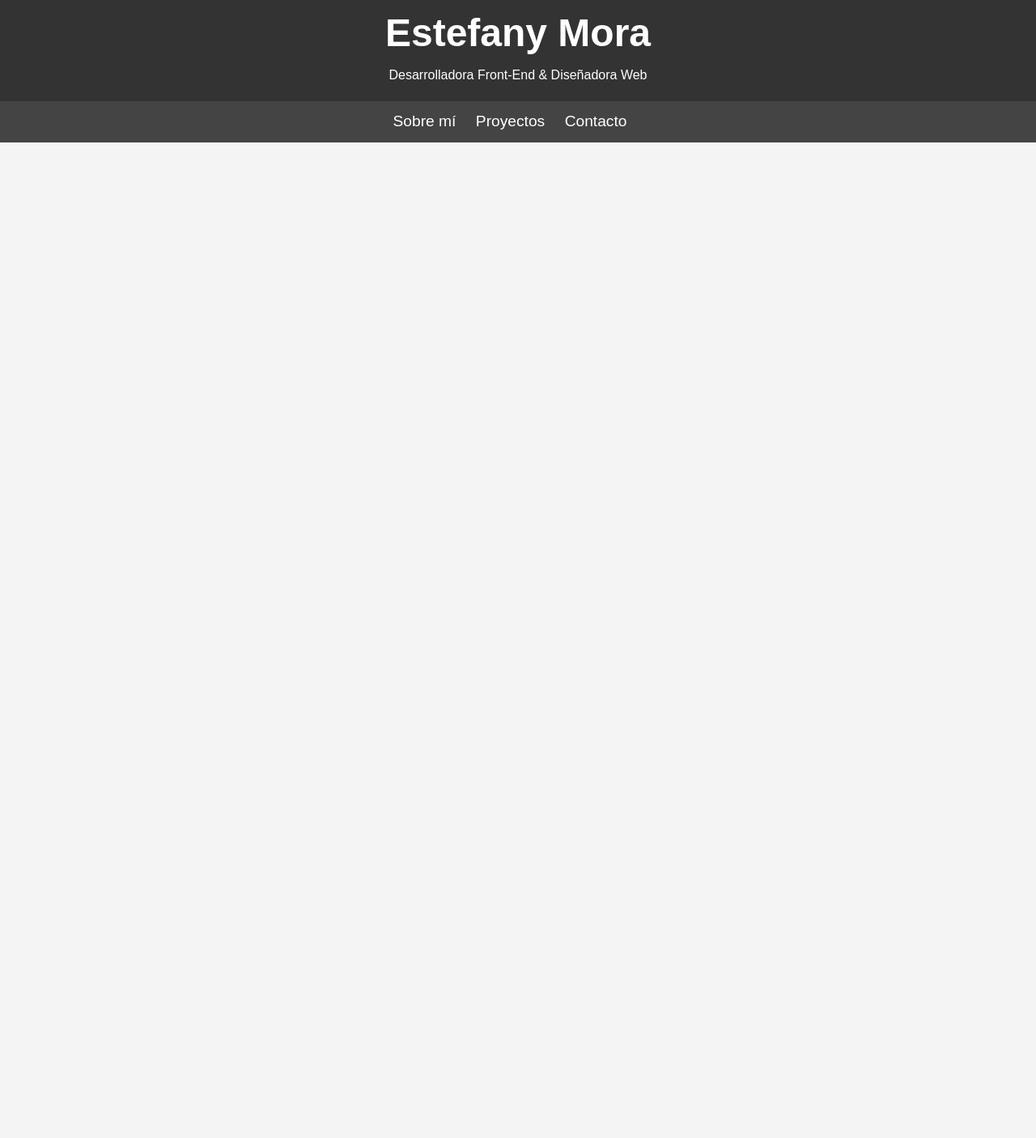
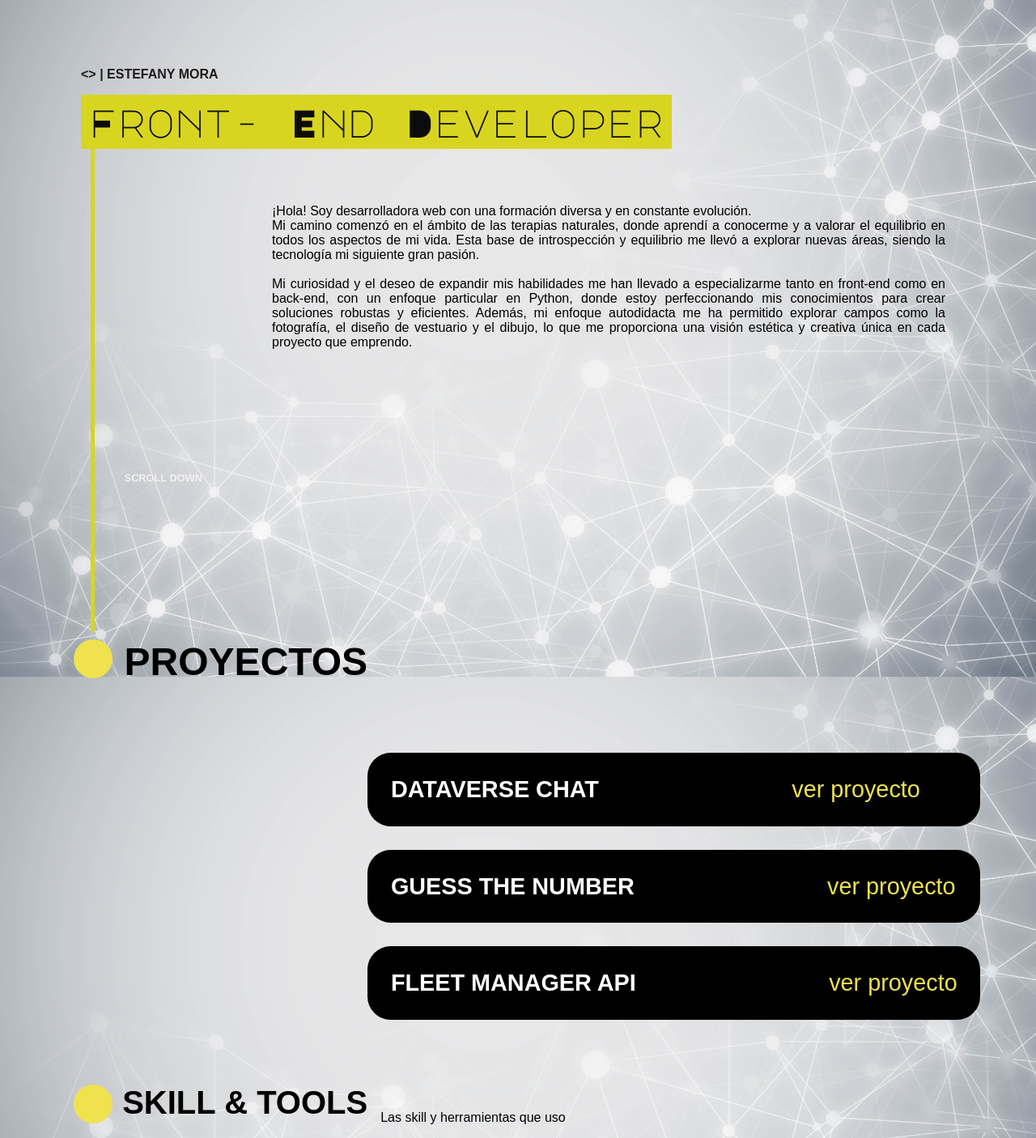
Before and after one commit to estefanymoramellado/estefanymoramellado.github.io, a plain HTML site: page index.html in a window 1280 px wide. Shown: the part 17-1423 px from the top of the page at 81% size. Before the commit the page ends 800 px from the top, so only its background shows below. Drawn offline with Linux system fonts and the light colour scheme; a web font is replaced by a local one.

Commit message:
Diseño de about, projects y skill

```diff
--- a/index.html
+++ b/index.html
@@ -1,24 +1,87 @@
 <!DOCTYPE html>
 <html lang="es">
+
 <head>
     <meta charset="UTF-8">
     <meta name="viewport" content="width=device-width, initial-scale=1.0">
     <meta name="author" content="Estefany Moramellado">
     <title>Portafolio de Estefany</title>
     <link rel="stylesheet" href="styles.css">
+    <link rel="preconnect" href="https://fonts.googleapis.com">
+    <link rel="preconnect" href="https://fonts.gstatic.com" crossorigin>
+    <link href="https://fonts.googleapis.com/css2?family=Fresca&family=Major+Mono+Display&display=swap"
+        rel="stylesheet">
+    <link rel="preconnect" href="https://fonts.googleapis.com">
+    <link rel="preconnect" href="https://fonts.gstatic.com" crossorigin>
+    <link href="https://fonts.googleapis.com/css2?family=Anton+SC&family=Fresca&family=Major+Mono+Display&display=swap"
+        rel="stylesheet">
+
+
 </head>
+
 <body>
     <header>
         <div class="container1">
-            <h1>Estefany Mora</h1>
-            <p>Desarrolladora Front-End & Diseñadora Web</p>
+            <h1>
+                <> | ESTEFANY MORA
+            </h1>
+            <p class="titule">
+                <span>F</span><span>r</span><span>o</span><span>n</span><span>t</span><span>-</span>
+                <span>E</span><span>n</span><span>d</span>
+                <span>D</span><span>e</span><span>v</span><span>e</span><span>l</span><span>o</span><span>p</span><span>e</span><span>r</span>
+            </p>
+
         </div>
     </header>
 
     <nav>
         <ul>
-            <li><a href="#about">Sobre mí</a></li>
-            <li><a href="#projects">Proyectos</a></li>
-            <li><a href="#contact">Contacto</a></li>
+
         </ul>
     </nav>
+
+
+    <section id="about">
+        <div class="linea-vertical"></div>
+        <p class="description">
+            ¡Hola! Soy desarrolladora web con una formación diversa y en constante evolución.<br>
+            Mi camino comenzó en el ámbito de las terapias naturales, donde aprendí a
+            conocerme y a valorar el equilibrio en todos los aspectos de mi vida. Esta base de
+            introspección y equilibrio me llevó a explorar nuevas áreas, siendo la tecnología
+            mi siguiente gran pasión.<br><br>
+
+            Mi curiosidad y el deseo de expandir mis habilidades me han llevado a
+            especializarme tanto en front-end como en back-end, con un enfoque particular en
+            Python, donde estoy perfeccionando mis conocimientos para crear soluciones robustas y eficientes.
+            Además, mi enfoque autodidacta me ha permitido explorar campos como la
+            fotografía, el diseño de vestuario y el dibujo, lo que me proporciona una visión
+            estética y creativa única en cada proyecto que emprendo.
+        </p>
+    </section>
+
+    <div class="scroll">SCROLL DOWN</div>
+
+    <div class="container2">
+        <div class="circle"></div>
+        <div class="projects">PROYECTOS</div>
+        <ul class="list">
+            <li class="project-item">
+                <span class="project-title">DATAVERSE CHAT</span>
+                <p class="view-project">ver proyecto</p>
+            </li>
+            <li>
+                <span class="project-title">GUESS THE NUMBER</span>
+                <p class="view-project">ver proyecto</p>
+            </li>
+            <li>
+                <span class="project-title">FLEET MANAGER API</span>
+                <p class="view-project">ver proyecto</p>
+            </li>
+        </ul>
+    </div>
+
+    <div class="container3">
+        <div class="circle"></div>
+        <div class="skill">SKILL & TOOLS</div>
+        <p class="subskill">Las skill y herramientas que uso</p>
+    </div>
--- a/styles.css
+++ b/styles.css
@@ -5,94 +5,159 @@
 }
 
 body {
-    font-family: 'Arial', sans-serif;
-    line-height: 1.6;
-    background-color: #f4f4f4;
-    color: #333;
+    background: url('images/img1.jpg') no-repeat center center fixed;
+    background-size: cover;
+    margin: 0;
+    background-repeat: no-repeat;
+}
+
+nav {
+    font-style: normal;
+    padding: 10px 0;
+    text-align: center;
+    text-align: left;
+    float: left;
+    margin-left: 10em;
 }
 
 header {
-    background: #333;
-    color: #fff;
-    padding: 20px 0;
-    text-align: center;
+    color: #1d1c1c;
+    margin-top: 5em;
+    margin-left: 5em;
+    padding: 20px 20px;
 }
 
-header h1 {
-    font-size: 3rem;
+.titule {
+    color: rgb(12, 12, 12);
+    font-family: "Major Mono Display", monospace;
+    font-weight: 400;
+    font-style: normal;
+    font-size: 3em;
+    background-color: #d8d521;
+    border-radius: 0.02em;
+    display: inline-block;
+    padding: 0.2em;
+    transition: transform 0.3s ease-in-out, translate 0.4s ease-in-out;
+}
+.titule:hover {
+    transform: scaleX(1.2);
+}
+.titule span {
+    display: inline-block; /* Permite animar individualmente */
+    transition: color 0.3s ease-in-out, transform 0.3s ease-in-out;
+    transform: scale(1); /* Estado inicial */
 }
 
-nav {
-    background: #444;
-    padding: 10px 0;
-    text-align: center;
+.titule span:hover {
+    color: #fcf8f8; /* Cambia el color al pasar el mouse */
+    transform: scale(1.5); /* Aumenta el tamaño de la letra */
 }
 
-nav ul {
+
+header h1 {
+    font-size: 1em;
+    font-family: "Bebas Neue", sans-serif;
+    font-weight: 600;
+    font-style: normal;
+    margin-bottom: 1em;
+
+}
+.linea-vertical {
+    width: 0.3em;
+    height: 38em;
+    background-color: #d8d521;
+    margin-left: 7em;
+    margin-top: -2em;
+}
+
+
+.description {
+    font-family: 'Malgun Gothic', sans-serif;
+    margin-left: 18em;
+    margin-right: 4em;
+    text-align: justify;
+    padding: 3em;
+    margin-top: -36em;
+}
+
+.scroll {
+    color: #f0f0f0;
+    font-size: 0.8em;
+    font-family: "Bebas Neue", sans-serif;
+    font-weight: 600;
+    font-style: normal;
+    margin-left: 12em;
+    margin-top: 8em;
+}
+
+.container2 {
+    display: flex;
+    margin-top: 12em;
+}
+
+.circle {
+    width: 3em;
+    height: 3em;
+    background-color: #EFE24E;
+    border-radius: 50%;
+    margin-left: 5.7em;
+}
+
+
+.projects {
+    font-family: "Bebas Neue", sans-serif;
+    font-weight: 600;
+    font-style: normal;
+    font-size: 3em;
+    margin-left: 0.3em;
+    list-style: none;
+
+}
+
+.list {
+    display: block;
+    margin-right: 20px;
+    margin-top: 7em;
+    list-style: none;
+    margin-bottom: 5em;
+}
+
+li {
+    font-family: "Bebas Neue", sans-serif;
+    font-weight: 600;
+    font-style: normal;
+    font-size: 1.8em;
+    color: white;
+    background-color: black;
+    border-radius: 1em;
+    padding: 1em;
+    margin-top: 1em;
+}
+.view-project {
+    display: inline-block;
+    margin-left: 8em;
+    color: #EFE24E;
+    font-family: 'Malgun Gothic', sans-serif;
+    font-weight: 530;
+}
+
+
+.container3 {
+    display: flex;
+}
+
+.skill {
+    font-family: "Bebas Neue", sans-serif;
+    font-weight: 600;
+    font-style: normal;
+    font-size: 2.5em;
+    margin-left: 0.3em;
     list-style: none;
 }
 
-nav ul li {
-    display: inline;
-    margin-right: 20px;
+.subskill {
+    font-family: 'Malgun Gothic', sans-serif;
+
+    padding: 1em;
+    margin-top: 1em;
 }
-
-nav ul li a {
-    color: #fff;
-    text-decoration: none;
-    font-size: 1.2rem;
-}
-
-section {
-    padding: 50px 0;
-}
-
-.container {
-    width: 80%;
-    margin: 0 auto;
-}
-
-#about img {
-    max-width: 200px;
-    border-radius: 50%;
-    margin-top: 20px;
-}
-
-.project {
-    margin-bottom: 30px;
-}
-
-.project h3 {
-    color: #333;
-    font-size: 1.5rem;
-}
-
-footer {
-    background: #333;
-    color: #fff;
-    text-align: center;
-    padding: 20px;
-    margin-top: 30px;
-}
-
-footer p {
-    font-size: 1rem;
-}
-
-ul {
-    list-style-type: none;
-}
-
-ul li {
-    margin: 10px 0;
-}
-
-ul li a {
-    color: #333;
-    text-decoration: none;
-    font-size: 1.2rem;
-}
-
-ul li a:hover {
-    text-decoration: underline;
-}
```
Also changed, not shown: images/img2.png (added).
